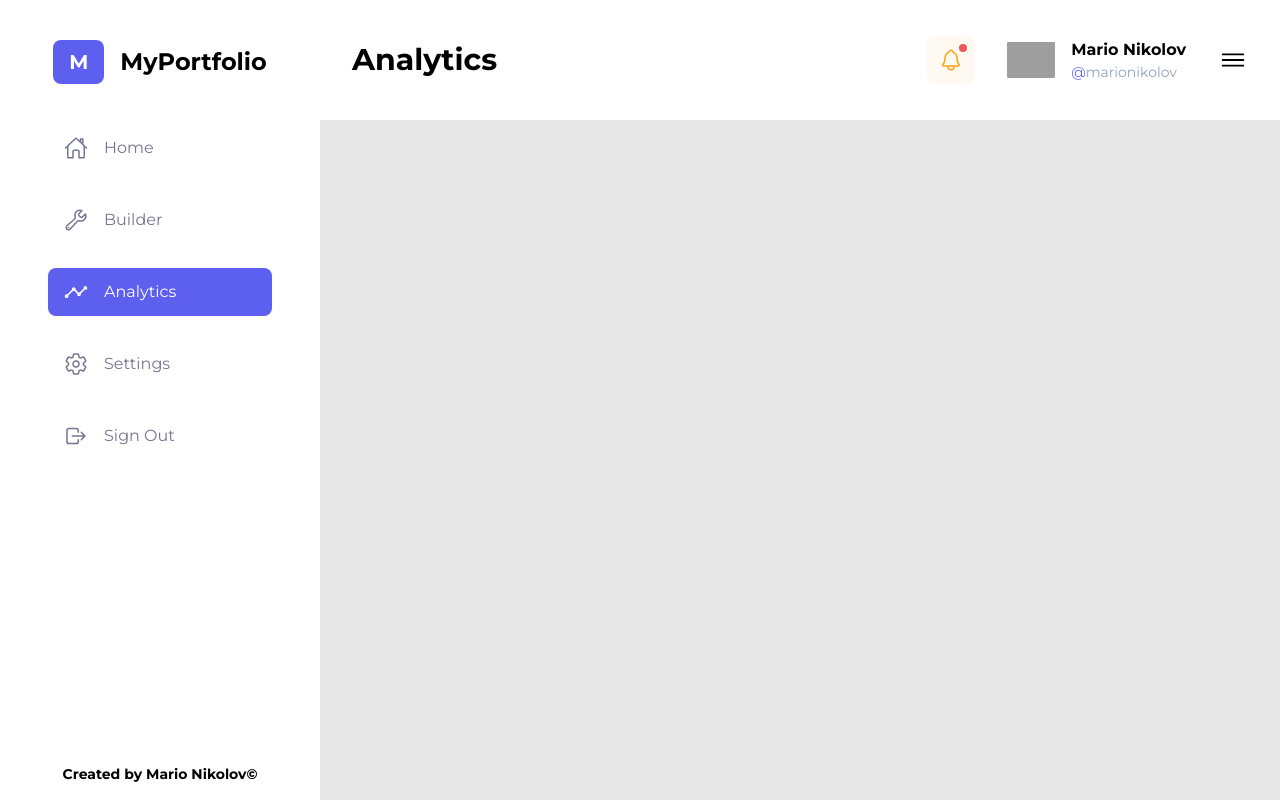
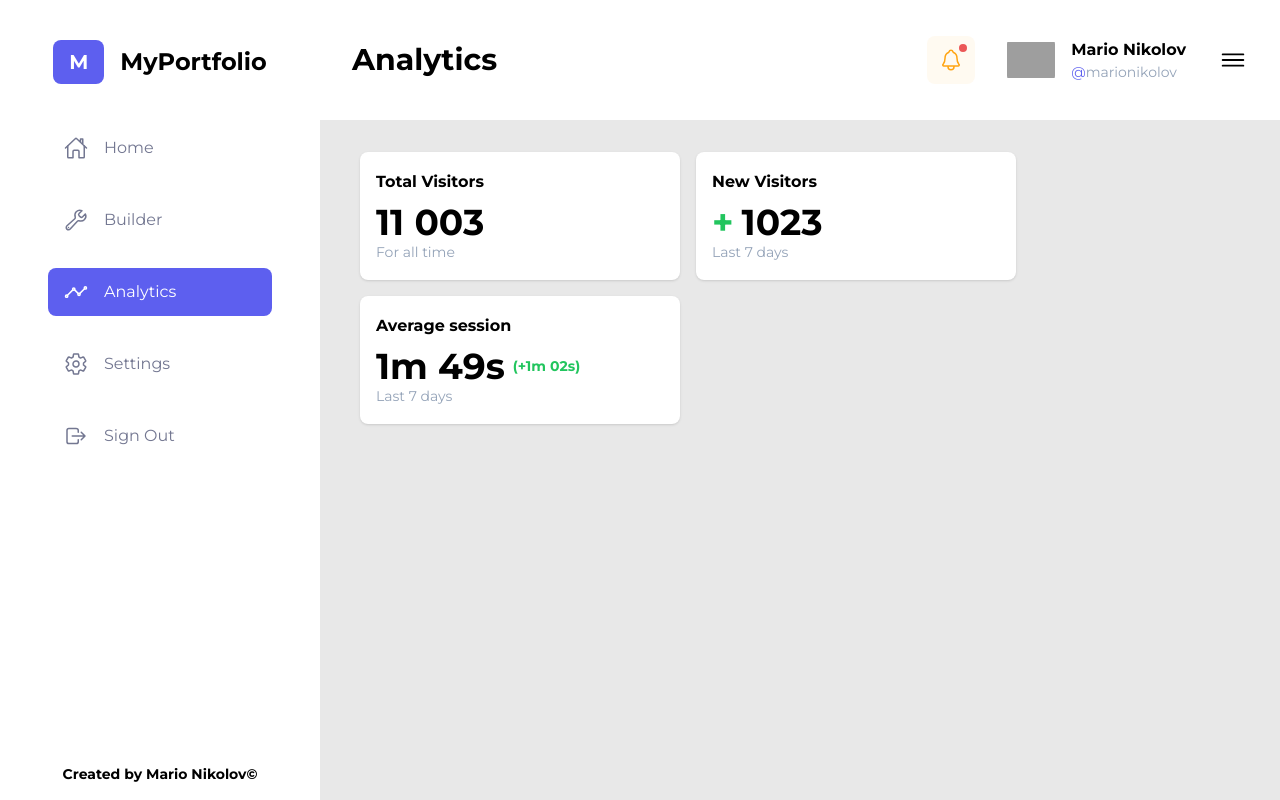
Before and after one commit to marionikolov17/Portfolio-Builder, a React (Vite) app in the folder client/: page /analytics in a window 1280 px wide. Built offline with nearby package versions, Linux system fonts and the light colour scheme; grey boxes are pictures that could not be loaded.

Commit message:
Create analytics page boxes

```diff
--- a/client/src/pages/Analytics/Analytics.jsx
+++ b/client/src/pages/Analytics/Analytics.jsx
@@ -5,8 +5,27 @@ export default function Analytics() {
     <>
       <section className="grow max-w-full min-h-full overflow-x-hidden">
         <TopBar pageName={"Analytics"} />
-        <div className="w-full px-4">
-
+        <div className="w-full px-3 sm:px-10">
+          <div className="mt-8 w-full flex flex-wrap items-center lg:justify-start justify-center gap-x-4 gap-y-4">
+            {/* Total Visitors */}
+            <div className="w-80 h-32 bg-white rounded-lg shadow py-2 px-4 flex flex-col justify-center">
+                <h4 className="font-bold">Total Visitors</h4>
+                <h2 className="mt-2 font-bold text-4xl">11 003</h2>
+                <p className="text-sm text-slate-400">For all time</p>
+            </div>
+            {/* New Visitors */}
+            <div className="w-80 h-32 bg-white rounded-lg shadow py-2 px-4 flex flex-col justify-center">
+                <h4 className="font-bold">New Visitors</h4>
+                <h2 className="mt-2 font-bold text-4xl"><span className="text-green-500 me-2">+</span>1023</h2>
+                <p className="text-sm text-slate-400">Last 7 days</p>
+            </div>
+            {/* Average Time */}
+            <div className="w-80 h-32 bg-white rounded-lg shadow py-2 px-4 flex flex-col justify-center">
+                <h4 className="font-bold">Average session</h4>
+                <h2 className="mt-2 font-bold text-4xl flex items-center">1m 49s <span className="ms-2 text-sm text-green-500">(+1m 02s)</span></h2>
+                <p className="text-sm text-slate-400">Last 7 days</p>
+            </div>
+          </div>
         </div>
       </section>
     </>
```
